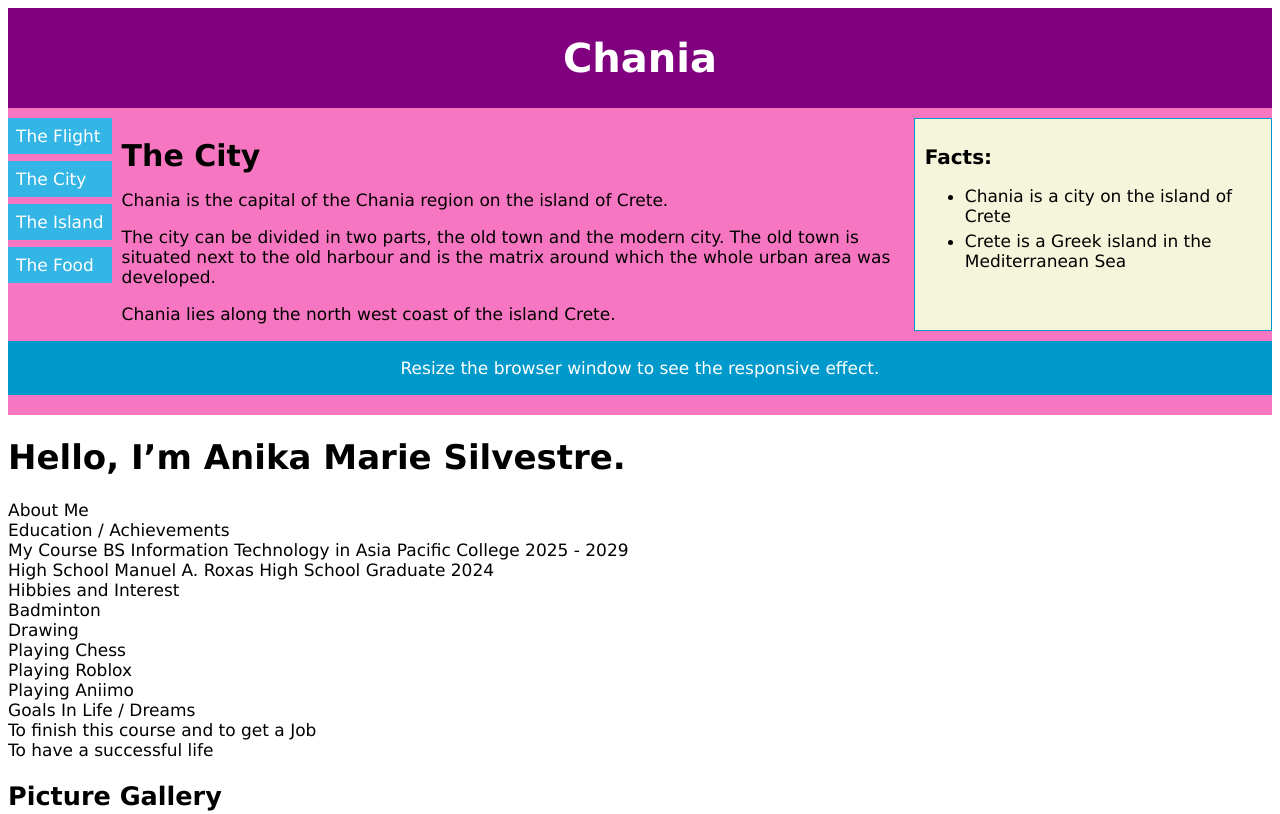
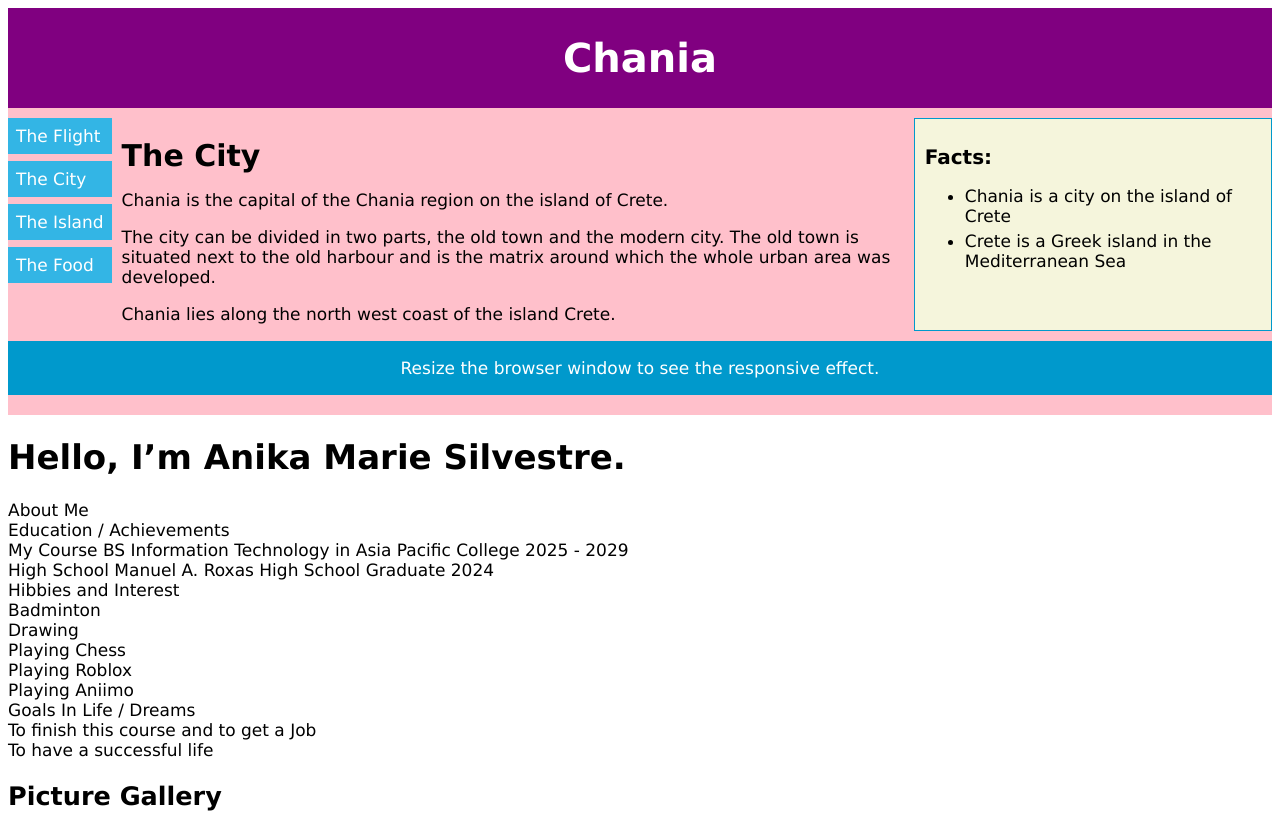
Before and after one commit to APCamsilvestre140342/APCamsilvestre140342-webprog-CS251_IT253-html-lessons, a plain HTML site: page introduction/index.html in a window 1280 px wide. Shown: the top 814 px of the page. Drawn offline with Linux system fonts and the light colour scheme.

Commit message:
chnge color

```diff
--- a/introduction/CSS/rwd.css
+++ b/introduction/CSS/rwd.css
@@ -15,7 +15,7 @@ body {
     'main'
     'facts'
     'footer';
-  background-color: rgb(247, 118, 193);
+  background-color: pink;
   gap: 10px;
 }
 
```
